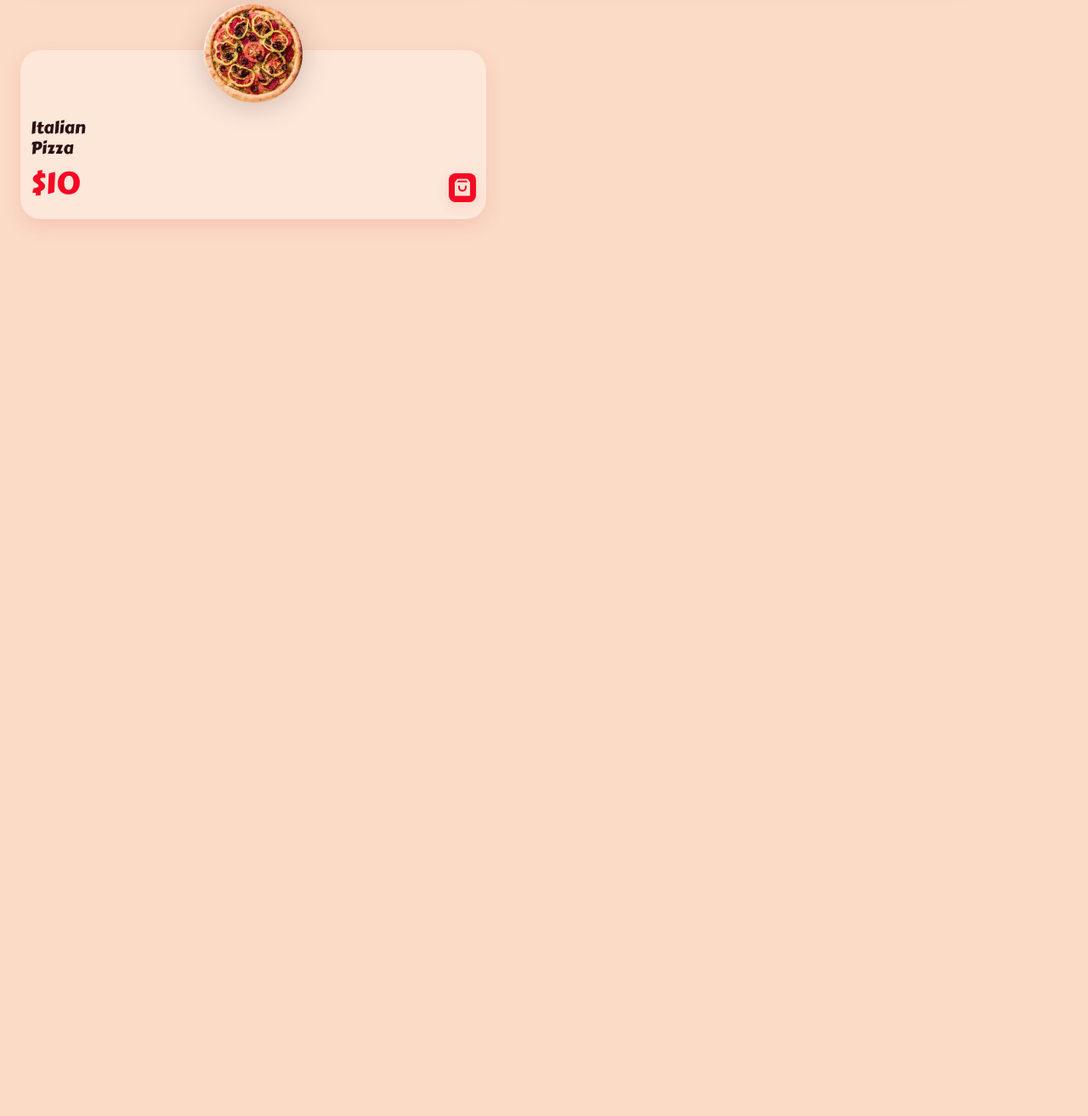
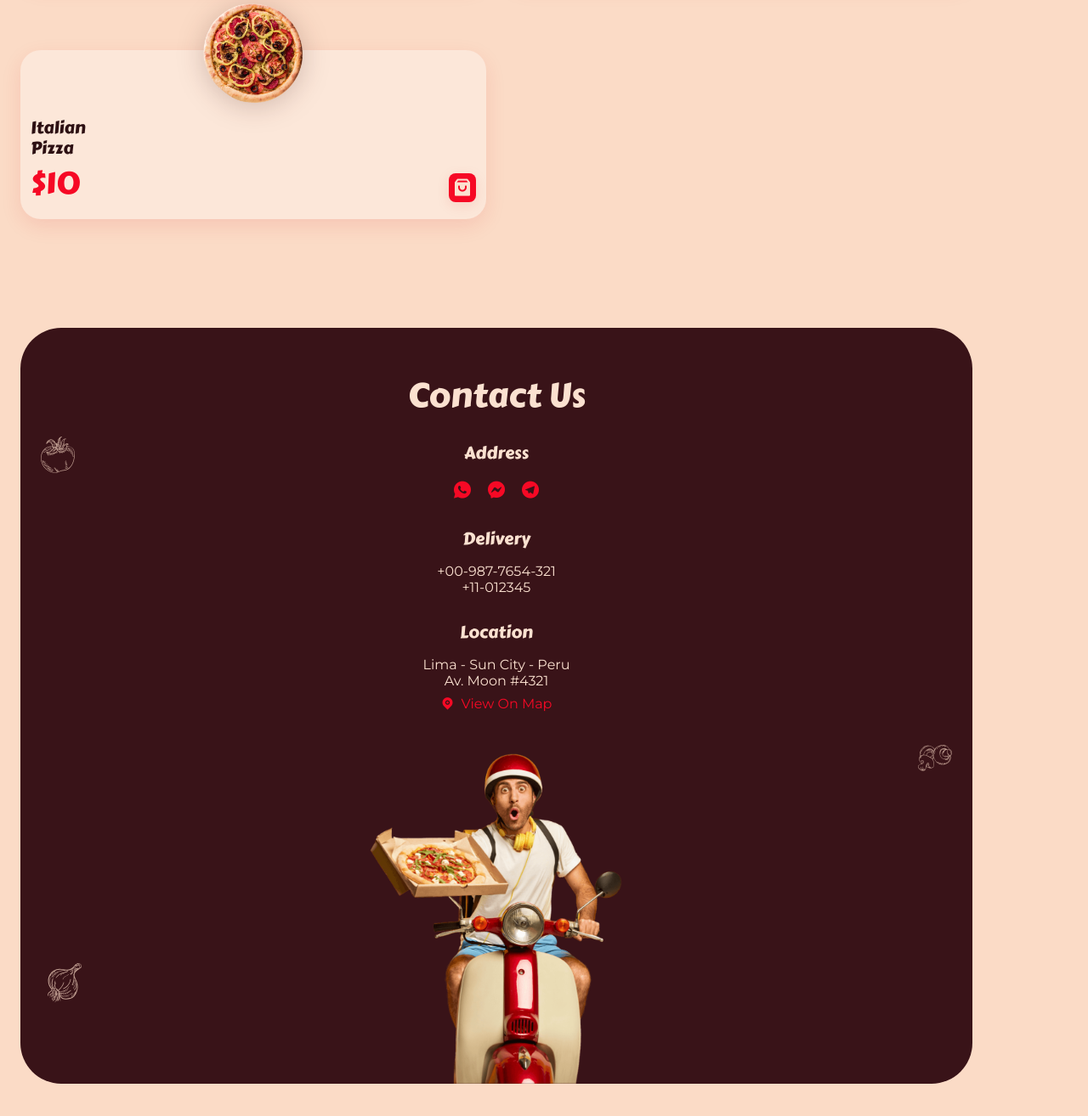
Before and after one commit to bdn009/responsive-pizza-website-main, a plain HTML site: page index.html in a window 1280 px wide. Shown: the part 4982-6296 px from the top of the page at 85% size. Before the commit the page ends 5416 px from the top, so only its background shows below. Drawn offline with nearby package versions, Linux system fonts and the light colour scheme.

Commit message:
contact section done

```diff
--- a/assets/css/styles.css
+++ b/assets/css/styles.css
@@ -475,9 +475,79 @@ img {
   transform: translateY(-.5rem);
 }
 
-
 /*=============== CONTACT ===============*/
-
+.contactContainer{
+  position:relative;
+  padding-top: 3.5rem;
+  background-color: var(--first-color-dark);
+  border-radius: 3rem;
+  row-gap: 3rem;
+  overflow: hidden;
+}
+.contactContainer .sectionTitle,
+.contactSubtitle,
+.contactNumber,
+.contactAddress{
+  color: var(--white-color);
+}
+.contactInfo{
+  text-align: center;
+  row-gap: 2rem;
+}
+.contactSubtitle{
+  margin-bottom: 1rem;
+  font-size: var(--h3-font-size);
+}
+.contactSocial{
+  display: flex;
+  justify-content: center;
+  column-gap: 1rem;
+}
+.contactSocial .contactSocialLink{
+  font-size: 1.5rem;
+  color: var(--first-color);
+  transition: transform .4s;
+}
+.contactSocialLink:hover{
+  transform: translateY(-.25rem);
+}
+.contactAddress{
+  font-style: normal;
+}
+.contactMap{
+  color: var(--first-color);
+  display: inline-flex;
+  align-items: center;
+  column-gap: .5rem;
+  margin-top: .5rem;
+  cursor: pointer;
+  font-size: 1rem;
+}
+.contactImage{
+  justify-self: center;
+}
+.contactImg{
+  width: 300px;
+}
+.contactSticker1,
+.contactSticker2,
+.contactSticker3{
+  width: 40px;
+  position: absolute;
+  opacity: .7;
+}
+.contactSticker1{
+  top: 8rem;
+  left: 1.5rem;
+}
+.contactSticker2{
+  right: 1.5rem;
+  bottom: 23rem;
+}
+.contactSticker3{
+  left: 2rem;
+  bottom: 6rem;
+}
 
 /*=============== FOOTER ===============*/
 
--- a/index.html
+++ b/index.html
@@ -232,7 +232,50 @@
 
          <!--==================== CONTACT ====================-->
          <section class="contact section" id="contact">
+            <div class="contactContainer container grid">
+               <div class="contactData">
+                  <h2 class="sectionTitle">Contact Us</h2>
+                  <div class="contactInfo grid">
+                     <div>
+                        <h3 class="contactSubtitle">Address</h3>
+                        <div class="contactSocial">
+                           <a href="#" target="_blank" class="contactSocialLink">
+                              <i class="ri-whatsapp-fill"></i>
+                           </a>
+                           <a href="#" target="_blank" class="contactSocialLink">
+                              <i class="ri-messenger-fill"></i>
+                           </a>
+                           <a href="#" target="_blank" class="contactSocialLink">
+                              <i class="ri-telegram-fill"></i>
+                           </a>
+                        </div>
+                     </div>
+                     <div>
+                        <h3 class="contactSubtitle">Delivery</h3>
+                        <div class="contactNumber">
+                           +00-987-7654-321 <br>
+                           +11-012345
 
+                        </div>
+                     </div>
+                     <div>
+                        <h3 class="contactSubtitle">Location</h3>
+                        <p class="contactAddress">Lima - Sun City - Peru <br>
+                           Av. Moon #4321</p>
+                        <a href="#" class="contactMap">
+                           <i class="ri-map-pin-fill"></i>
+                           <span>View On Map</span>
+                        </a>
+                     </div>
+                  </div>
+               </div>
+               <div class="contactImage">
+                  <img src="assets/img/contact-img.png" alt="" class="contactImg">
+               </div>
+               <img src="assets/img/sticker-tomato.svg" alt="tomato" class="contactSticker1">
+               <img src="assets/img/sticker-mushroom.svg" alt="mushroom" class="contactSticker2">
+               <img src="assets/img/sticker-onion.svg" alt="onion" class="contactSticker3">
+            </div>
          </section>
       </main>
 
```
